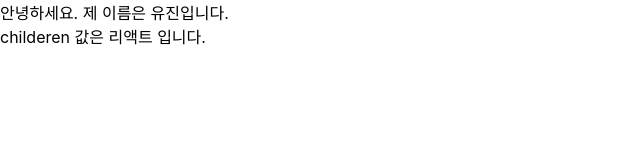
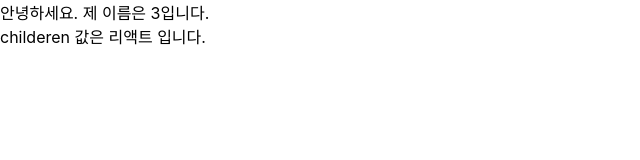
Before and after one commit to ovovvvvv/REACTSTUDY, a React (Create React App) app: page / in a window 1280 px wide. Shown: the top 160 px of the page, without its empty margins (0-640 px from the left). Built offline with nearby package versions, Linux system fonts and the light colour scheme.

Commit message:
propTypes 라는게 있군

```diff
--- a/src/App.js
+++ b/src/App.js
@@ -1,7 +1,7 @@
 import MyComponent from "./Mycomponent";
 
 const App = () => {
-  return <MyComponent>리액트</MyComponent>
+  return <MyComponent name={3}>리액트</MyComponent>;
 };
 
 export default App;
--- a/src/Mycomponent.js
+++ b/src/Mycomponent.js
@@ -1,3 +1,5 @@
+import PropTypes from "prop-types";
+
 const MyComponent = ({ name, children }) => {
   return (
     <div>
@@ -12,4 +14,8 @@
   name: "유진",
 };
 
+MyComponent.propTypes = {
+    name: PropTypes.string
+};
+
 export default MyComponent;
```
